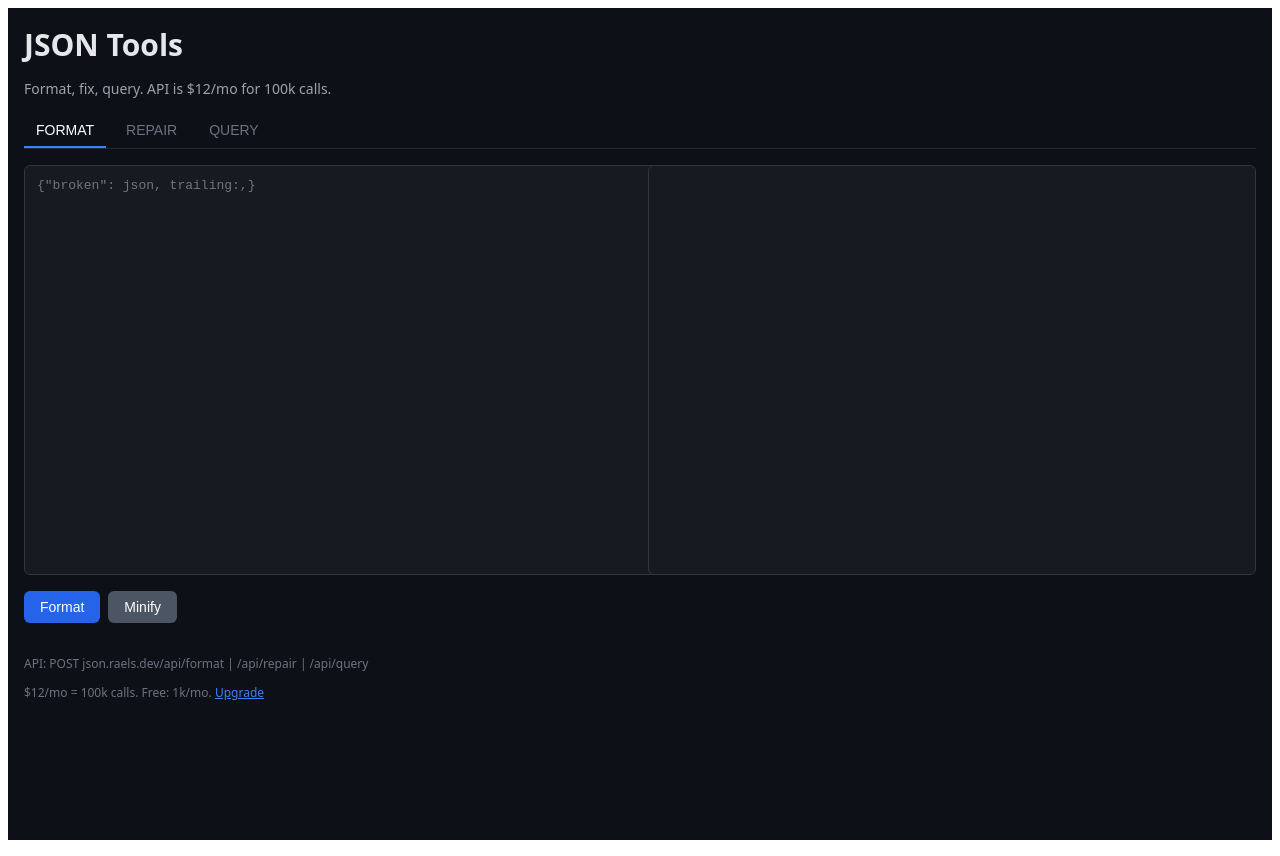
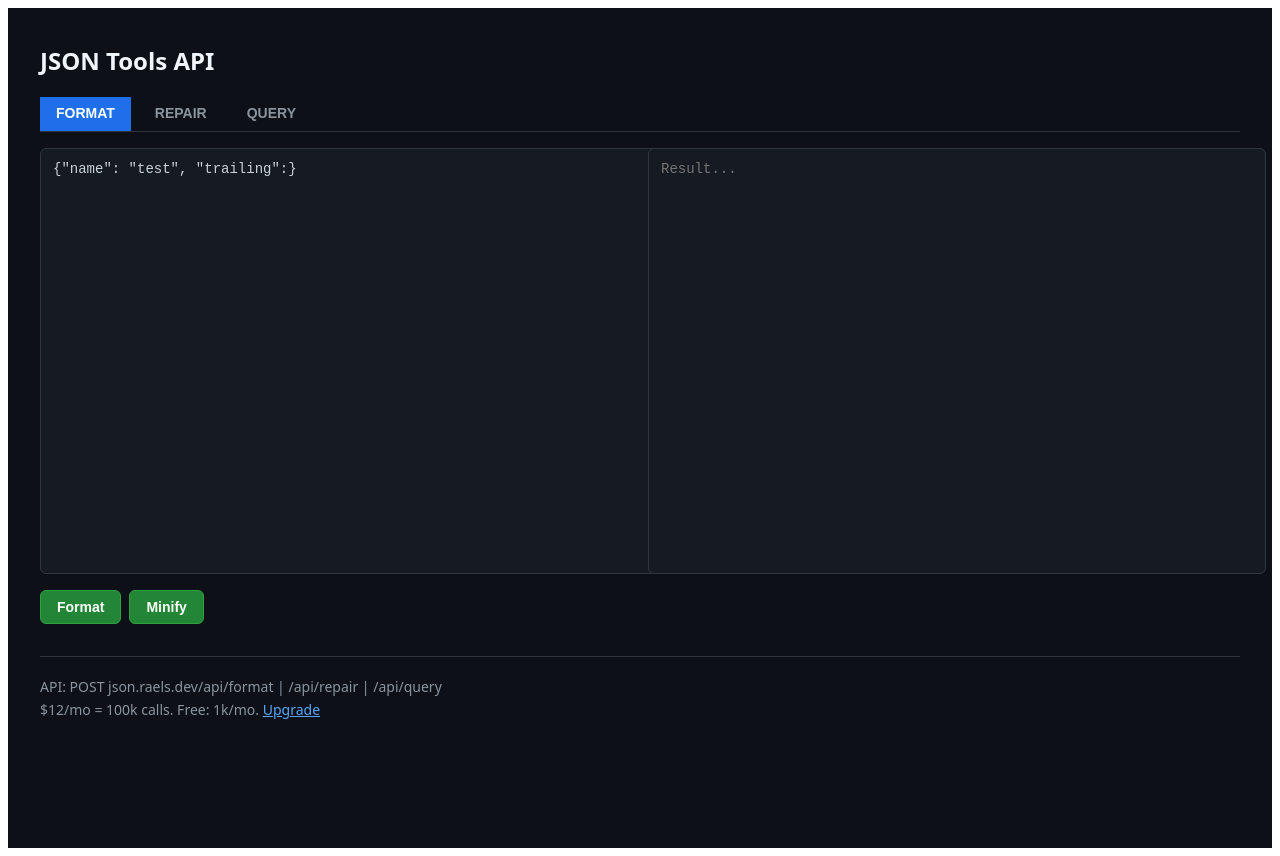
Before and after one commit to mawmawia/json-raels, a Next.js app: page / in a window 1280 px wide. Built offline with nearby package versions, Linux system fonts and the light colour scheme.

Commit message:
index.js

```diff
--- a/pages/index.js
+++ b/pages/index.js
@@ -1,75 +1,67 @@
 import { useState } from 'react'
 
-export default function JSONTool() {
-  const [input, setInput] = useState('')
+export default function Home() {
+  const [input, setInput] = useState(`{"name": "test", "trailing":}`)
   const [output, setOutput] = useState('')
-  const [jsonPath, setJsonPath] = useState('$.store.book[*].author')
   const [tab, setTab] = useState('format')
+  const [path, setPath] = useState('$')
+  const [loading, setLoading] = useState(false)
+  const [error, setError] = useState('')
 
-  const callAPI = async (endpoint, body) => {
+  const callApi = async (endpoint, body) => {
+    setLoading(true)
+    setError('')
+    setOutput('')
+    try {
       const res = await fetch(`/api/${endpoint}`, {
         method: 'POST',
         headers: { 'Content-Type': 'application/json' },
         body: JSON.stringify(body)
       })
-    return res.json()
+      const data = await res.json()
+      if (!res.ok) throw new Error(data.error || 'API Error')
+      setOutput(data.result || JSON.stringify(data, null, 2))
+    } catch (e) {
+      setError(e.message)
+    } finally {
+      setLoading(false)
+    }
   }
 
-  const format = async (minify) => {
-    const data = await callAPI('format', { json: input, minify })
-    setOutput(data.valid ? data.result : `Error: ${data.error}`)
-  }
-
-  const repair = async () => {
-    const data = await callAPI('repair', { json: input })
-    setInput(data.result)
-    setOutput(data.result)
-  }
-
-  const query = async () => {
-    const data = await callAPI('query', { json: input, path: jsonPath })
-    setOutput(JSON.stringify(data.result, null, 2))
-  }
-
-  const btnStyle = (active) => ({
-    padding: '8px 12px',
-    border: 'none',
-    borderBottom: active ? '2px solid #3b82f6' : '2px solid transparent',
-    background: 'none',
-    color: active ? '#ffffff' : '#6b7280',
-    cursor: 'pointer',
-    fontSize: '14px',
-    fontWeight: 500
-  })
-
-  const actionBtn = (color) => ({
-    padding: '8px 16px',
-    border: 'none',
-    borderRadius: '6px',
-    background: color,
-    color: '#ffffff',
-    cursor: 'pointer',
-    fontSize: '14px',
-    fontWeight: 500
-  })
+  const handleFormat = () => callApi('format', { json: input, minify: false })
+  const handleMinify = () => callApi('format', { json: input, minify: true })
+  const handleRepair = () => callApi('repair', { json: input })
+  const handleQuery = () => callApi('query', { json: input, path })
 
   return (
     <div style={{
       minHeight: '100vh',
-      backgroundColor: '#0d1117',
-      color: '#e5e7eb',
-      padding: '16px',
-      fontFamily: 'ui-sans-serif, system-ui, sans-serif'
+      background: '#0d1117',
+      color: '#c9d1d9',
+      fontFamily: 'system-ui, -apple-system, sans-serif',
+      padding: '20px'
     }}>
-      <h1 style={{ fontSize: '1.875rem', fontWeight: 'bold', margin: '0 0 8px 0' }}>JSON Tools</h1>
-      <p style={{ color: '#9ca3af', marginBottom: '16px', fontSize: '14px' }}>
-        Format, fix, query. API is $12/mo for 100k calls.
-      </p>
+      <div style={{ maxWidth: '1200px', margin: '0 auto' }}>
+        <h1 style={{ fontSize: '24px', marginBottom: '20px', color: '#f0f6fc' }}>JSON Tools API</h1>
 
-      <div style={{ display: 'flex', gap: '8px', marginBottom: '16px', borderBottom: '1px solid #1f2937' }}>
+        <div style={{ display: 'flex', gap: '8px', marginBottom: '16px', borderBottom: '1px solid #30363d' }}>
           {['format', 'repair', 'query'].map(t => (
-          <button key={t} onClick={() => setTab(t)} style={btnStyle(tab === t)}>
-            {t.toUpperCase()}
+            <button
+              key={t}
+              onClick={() => setTab(t)}
+              style={{
+                padding: '8px 16px',
+                background: tab === t ? '#1f6feb' : 'transparent',
+                border: 'none',
+                borderBottom: tab === t ? '2px solid #1f6feb' : '2px solid transparent',
+                color: tab === t ? '#fff' : '#8b949e',
+                cursor: 'pointer',
+                textTransform: 'uppercase',
+                fontSize: '14px',
+                fontWeight: '600'
+              }}
+            >
+              {t}
             </button>
           ))}
         </div>
@@ -77,77 +69,94 @@ export default function JSONTool() {
         <div style={{ display: 'grid', gridTemplateColumns: '1fr 1fr', gap: '16px', marginBottom: '16px' }}>
           <textarea
             value={input}
-          onChange={e => setInput(e.target.value)}
-          placeholder='{"broken": json, trailing:,}'
+            onChange={(e) => setInput(e.target.value)}
+            placeholder="Paste JSON here..."
             style={{
-            backgroundColor: '#161b22',
               width: '100%',
-            height: '384px',
+              height: '400px',
+              background: '#161b22',
+              border: '1px solid #30363d',
+              borderRadius: '6px',
+              color: '#c9d1d9',
               padding: '12px',
-            borderRadius: '6px',
-            border: '1px solid #30363d',
-            color: '#e5e7eb',
-            fontFamily: 'ui-monospace, monospace',
-            fontSize: '13px',
+              fontFamily: 'monospace',
+              fontSize: '14px',
               resize: 'none'
             }}
           />
-        <pre style={{
-          backgroundColor: '#161b22',
+          <textarea
+            value={error || output}
+            readOnly
+            placeholder="Result..."
+            style={{
+              width: '100%',
+              height: '400px',
+              background: '#161b22',
+              border: `1px solid ${error ? '#f85149' : '#30363d'}`,
+              borderRadius: '6px',
+              color: error ? '#f85149' : '#c9d1d9',
               padding: '12px',
-          borderRadius: '6px',
-          overflow: 'auto',
-          height: '384px',
-          border: '1px solid #30363d',
-          margin: 0,
-          fontFamily: 'ui-monospace, monospace',
-          fontSize: '13px',
-          whiteSpace: 'pre-wrap',
-          wordBreak: 'break-all'
-        }}>{output}</pre>
+              fontFamily: 'monospace',
+              fontSize: '14px',
+              resize: 'none'
+            }}
+          />
         </div>
 
-      {tab === 'format' && (
-        <div style={{ display: 'flex', gap: '8px' }}>
-          <button onClick={() => format(false)} style={actionBtn('#2563eb')}>Format</button>
-          <button onClick={() => format(true)} style={actionBtn('#4b5563')}>Minify</button>
-        </div>
+        {tab === 'query' && (
+          <input
+            value={path}
+            onChange={(e) => setPath(e.target.value)}
+            placeholder="JSONPath: $.store.book[*].author"
+            style={{
+              width: '100%',
+              background: '#161b22',
+              border: '1px solid #30363d',
+              borderRadius: '6px',
+              color: '#c9d1d9',
+              padding: '8px 12px',
+              fontFamily: 'monospace',
+              fontSize: '14px',
+              marginBottom: '16px'
+            }}
+          />
         )}
 
+        <div style={{ display: 'flex', gap: '8px', flexWrap: 'wrap' }}>
+          {tab === 'format' && (
+            <>
+              <button onClick={handleFormat} disabled={loading} style={btnStyle}>Format</button>
+              <button onClick={handleMinify} disabled={loading} style={btnStyle}>Minify</button>
+            </>
+          )}
           {tab === 'repair' && (
-        <div>
-          <button onClick={repair} style={actionBtn('#16a34a')}>Fix Broken JSON</button>
-          <p style={{ fontSize: '12px', color: '#6b7280', marginTop: '4px' }}>
-            Fixes missing quotes, trailing commas, single quotes
-          </p>
+            <button onClick={handleRepair} disabled={loading} style={btnStyle}>
+              {loading ? 'Fixing...' : 'Fix Broken JSON'}
+            </button>
+          )}
+          {tab === 'query' && (
+            <button onClick={handleQuery} disabled={loading} style={btnStyle}>
+              {loading ? 'Querying...' : 'Run JSONPath'}
+            </button>
+          )}
         </div>
-      )}
 
-      {tab === 'query' && (
-        <div style={{ display: 'flex', gap: '8px' }}>
-          <input
-            value={jsonPath}
-            onChange={e => setJsonPath(e.target.value)}
-            placeholder="$.users[?(@.age > 21)]"
-            style={{
-              backgroundColor: '#161b22',
-              padding: '8px 12px',
-              borderRadius: '6px',
-              border: '1px solid #30363d',
-              color: '#e5e7eb',
-              flex: 1,
-              fontFamily: 'ui-monospace, monospace',
-              fontSize: '13px'
-            }}
-          />
-          <button onClick={query} style={actionBtn('#9333ea')}>Query</button>
+        <div style={{ marginTop: '32px', paddingTop: '16px', borderTop: '1px solid #30363d', fontSize: '14px', color: '#8b949e' }}>
+          <p style={{ margin: '4px 0' }}>API: POST json.raels.dev/api/format | /api/repair | /api/query</p>
+          <p style={{ margin: '4px 0' }}>$12/mo = 100k calls. Free: 1k/mo. <a href="#" style={{ color: '#58a6ff' }}>Upgrade</a></p>
         </div>
-      )}
-
-      <div style={{ marginTop: '32px', fontSize: '12px', color: '#6b7280' }}>
-        <p>API: POST json.raels.dev/api/format | /api/repair | /api/query</p>
-        <p>$12/mo = 100k calls. Free: 1k/mo. <a href="/pricing" style={{ color: '#3b82f6' }}>Upgrade</a></p>
       </div>
     </div>
   )
 }
+
+const btnStyle = {
+  padding: '8px 16px',
+  background: '#238636',
+  border: '1px solid #2ea043',
+  borderRadius: '6px',
+  color: '#fff',
+  cursor: 'pointer',
+  fontSize: '14px',
+  fontWeight: '600'
+                    }
```
Lines whose indentation alone changed are shown as unchanged.
